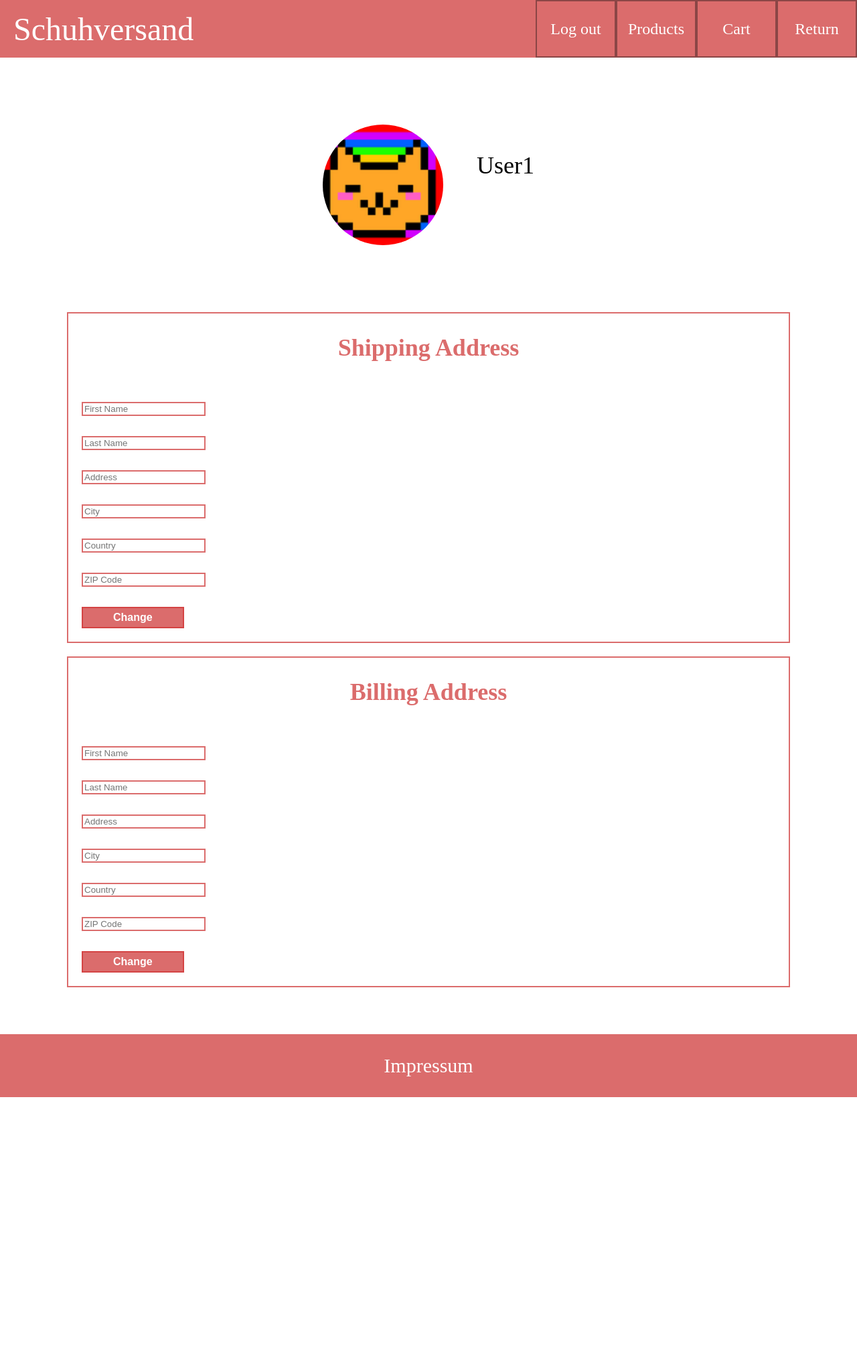
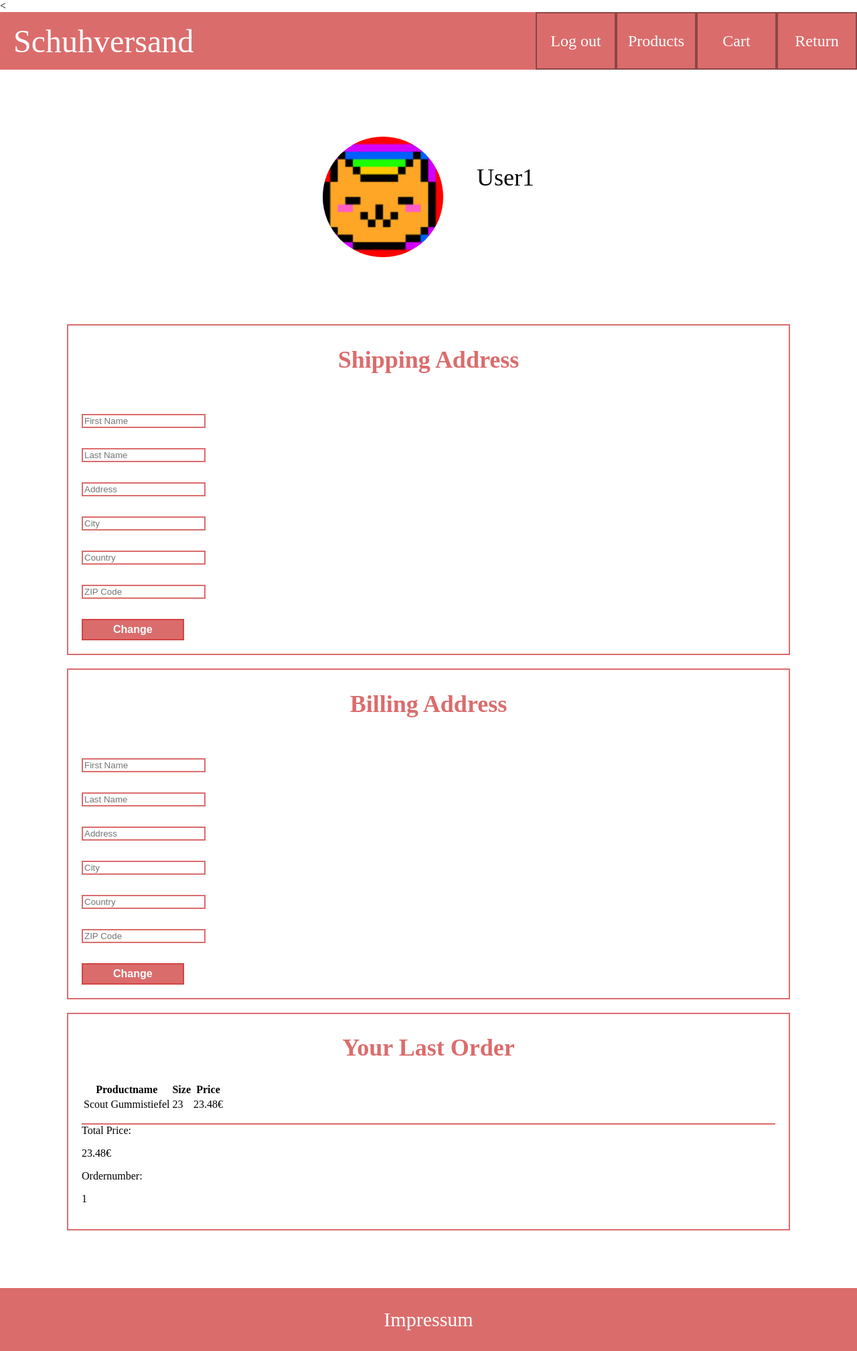
Before and after one commit to ArminL96/LAP_Vorbereitung_IT-LAB_Schuhgeschaeft, a PHP site: page /userprofile.php in a window 1280 px wide. Shown: the whole page at 67% size. Before the commit the page ends 1638 px from the top, so only its background shows below. Run offline with PHP 8.4, Linux system fonts and the light colour scheme; a user stored in the database is signed in; data comes from the database, SQL or seed files in the repository; tables that the repository leaves empty hold one stand-in row (values such as "Sample post").

Commit message:
Update userprofile.php

```diff
--- a/www/userprofile.php
+++ b/www/userprofile.php
@@ -1,4 +1,4 @@
-<!DOCTYPE html>
+<<!DOCTYPE html>
 <html>
 <head>
 	<link rel="stylesheet" href="style/userprofile_style.css">
@@ -119,6 +119,71 @@
 				<br>
 				<input type="submit" name="bill_sumit" value="Change" class="button-style"/> <!--Change submit button-->
 			</div>
+
+			<div class="profile-billadd">
+				<h2>Your Last Order</h2>
+				<div class="order-container">
+					<div class="order-list">
+      					<table id="order-table" name="order-table">
+        					<tr>
+          						<!--Header Table-->
+								<th>Productname</th>
+								<th>Size</th>
+								<th>Price</th>
+							</tr>
+
+							<!--gets all the products form the shopcart-->
+							<?php
+								$Pricetotal = 0;
+
+
+								$sql = "SELECT orders.cartId, cartitem.cartId AS cartID_cartitem FROM orders
+								INNER JOIN cartitem ON cartitem.cartId = orders.cartId
+								ORDER BY cartID_cartitem DESC";
+
+
+
+								$result = $mysqli->query($sql);
+								$row = $result->fetch_assoc();
+
+								$cartID = $row["cartID_cartitem"];
+
+								//gets the product informations
+								$sql = "SELECT orders.id AS ordernumber, orders.customerId, orders.cartId, cartitem.productId, product.name, product.size, product.price FROM orders
+								INNER JOIN cartitem ON cartitem.cartId = orders.cartId
+								INNER JOIN product ON product.id = cartitem.productId WHERE cartitem.cartId = ".$cartID." AND customerId = ".$_SESSION["userID"]." ORDER BY orders.id DESC;";
+
+
+
+								$result = $mysqli->query($sql);
+
+								while($row = $result->fetch_assoc()) {
+									//add price of article in pricetotal variable
+									$Pricetotal += $row['price'];
+									$ordernumber = $row["ordernumber"];
+							?>
+
+									<tr>
+									<!--products of Order-->
+									<td><?php echo $row["name"]?></td>
+									<td><?php echo $row["size"]?></td>
+									<td><?php echo $row["price"]?>€</td>
+									</tr>
+
+							<?php
+								}
+
+								?>
+						</table>
+						<p class ="table-foot" style="border-top: 2px solid #DB6C6C;">Total Price: </p>
+						<p class ="table-foot-text" name="total_price"><?php echo number_format($Pricetotal, 2) ?>€</p>
+						<p class ="table-foot">Ordernumber:</p>
+						<p class ="table-foot-text" name="total_price"><?php echo $ordernumber ?></p>
+					</div>
+				</div>
+
+
+			</div>
 		</div>
 		</form>
 	<footer>
```
